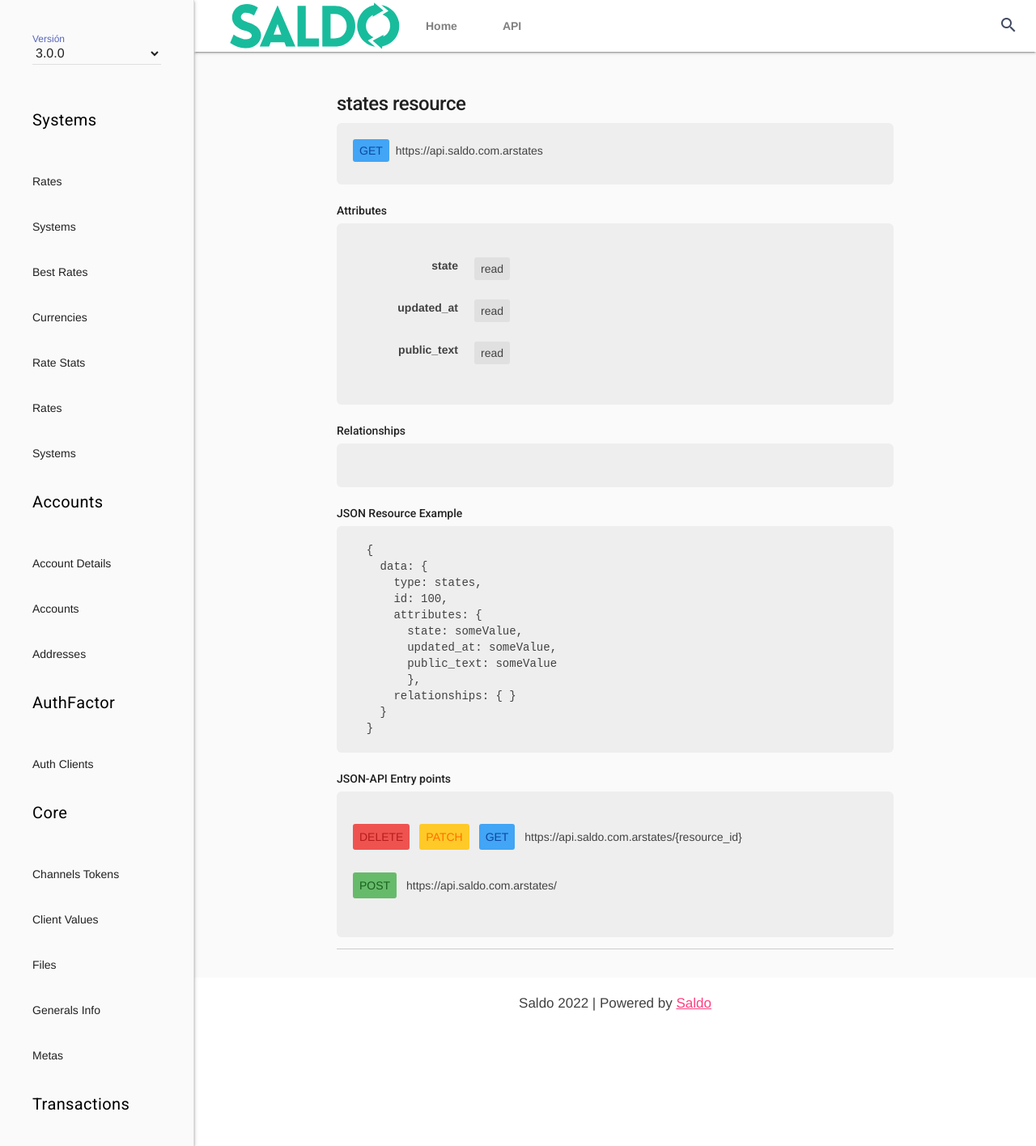
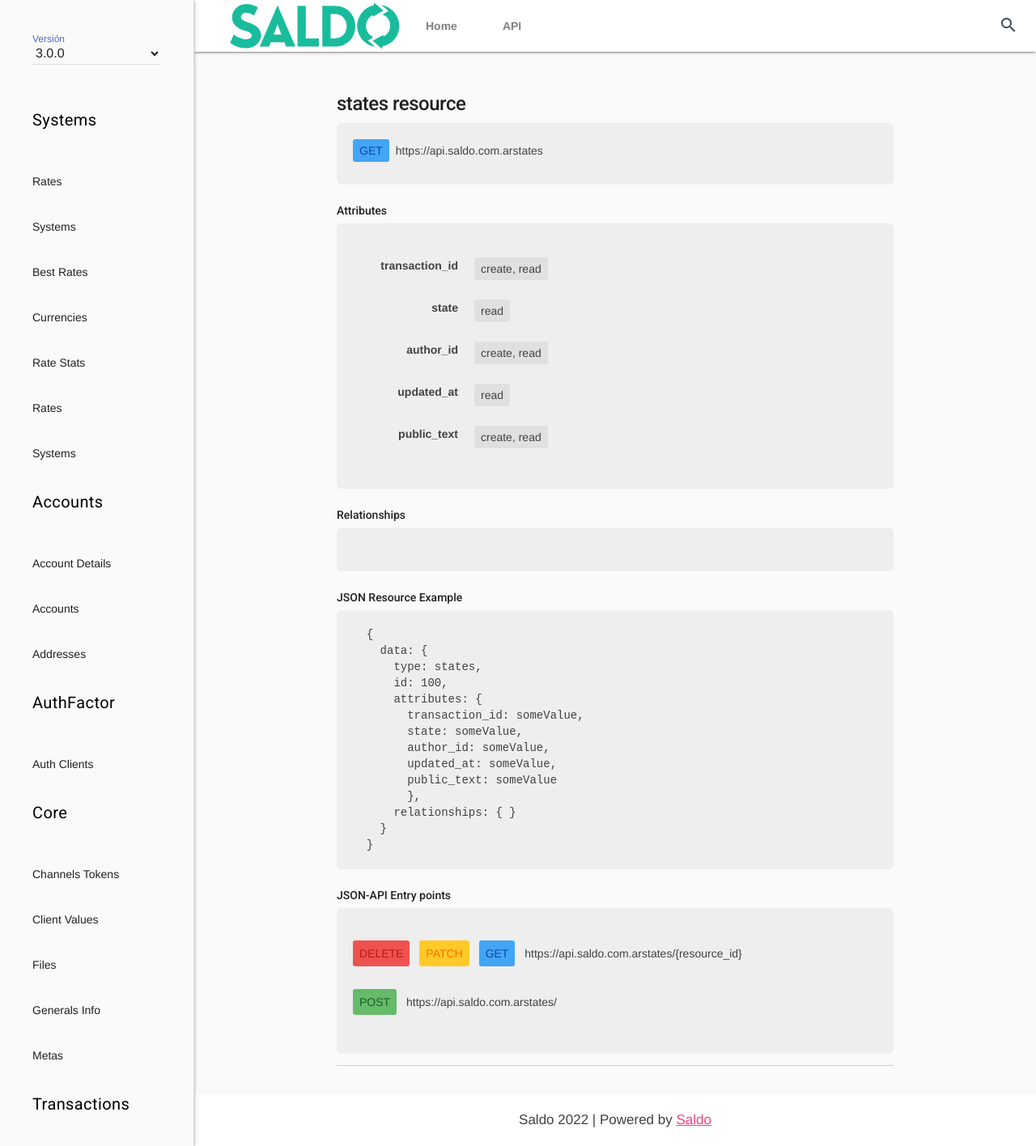
Before and after one commit to reyesoft/dev.saldo.com.ar, a Jekyll site: the page built from _docs/3.0.0/resources/_transactions/states.md, in a window 1280 px wide. Shown: the whole page at 81% size. Built offline with Jekyll 4.4.1, drawn with Linux system fonts in a browser that asks for light colours; nearby versions of some CDN libraries.

Commit message:
from BB pipeline

```diff
--- a/_docs/3.0.0/resources/_transactions/states.md
+++ b/_docs/3.0.0/resources/_transactions/states.md
@@ -7,8 +7,16 @@ section: Transactions
 partOf: t
 attributes:
   -
+    name: transaction_id
+    crud: 'create, read'
+    sortable: 'true'
+  -
     name: state
     crud: read
+    sortable: 'true'
+  -
+    name: author_id
+    crud: 'create, read'
     sortable: 'true'
   -
     name: updated_at
@@ -16,7 +24,7 @@ attributes:
     sortable: 'true'
   -
     name: public_text
-    crud: read
+    crud: 'create, read'
     sortable: 'true'
 relationships: {  }
 
```
